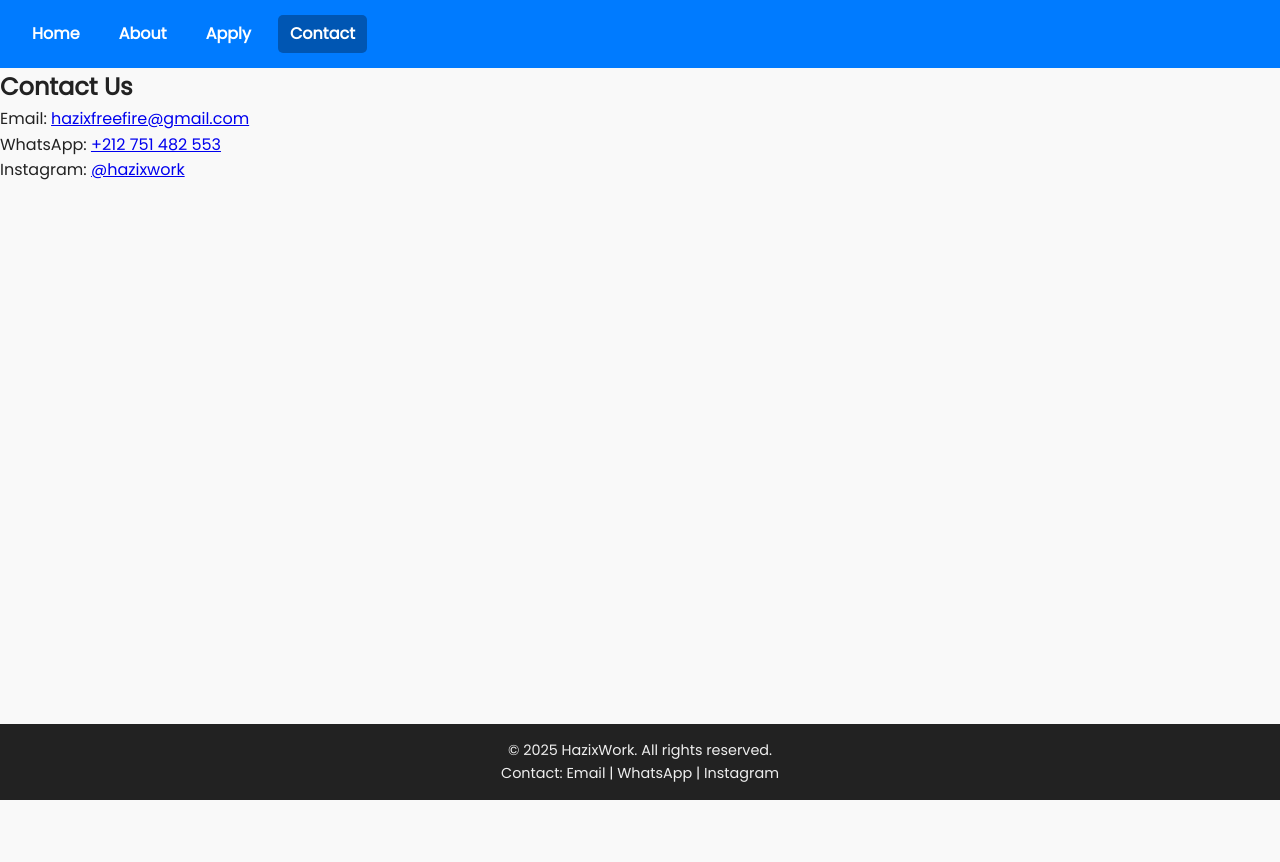
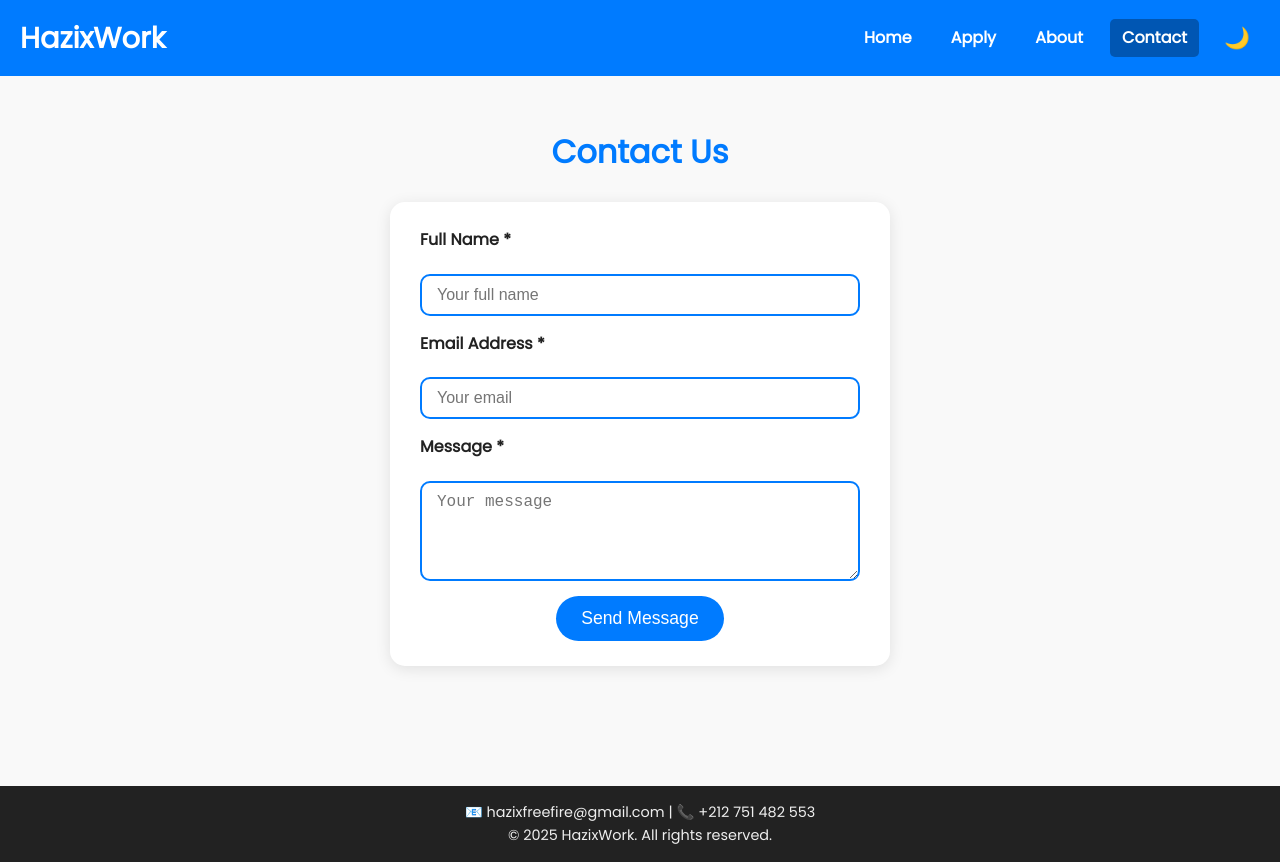
Before and after one commit to hazix99/hazixwork, a plain HTML site: page contact.html in a window 1280 px wide. Before the commit the page ends 800 px from the top, so only its background shows below. Drawn offline with nearby package versions, Linux system fonts and the light colour scheme.

Commit message:
Update contact.html

```diff
--- a/contact.html
+++ b/contact.html
@@ -2,38 +2,91 @@
 <html lang="en">
 <head>
   <meta charset="UTF-8" />
-  <title>Contact - HazixWork</title>
+  <meta name="viewport" content="width=device-width, initial-scale=1" />
+  <title>HazixWork | Contact</title>
+
+  <!-- Google Fonts -->
+  <link href="https://fonts.googleapis.com/css2?family=Poppins&display=swap" rel="stylesheet" />
+
+  <!-- Font Awesome -->
+  <script src="https://kit.fontawesome.com/a076d05399.js" crossorigin="anonymous"></script>
+
+  <!-- AOS CSS -->
+  <link href="https://unpkg.com/aos@2.3.1/dist/aos.css" rel="stylesheet" />
+
   <link rel="stylesheet" href="style.css" />
+  <style>
+    /* تعديل خاص لوسط الصفحة */
+    main.container {
+      display: flex !important;
+      justify-content: center;
+      align-items: center;
+      min-height: 80vh; /* ارتفاع كبير باش يجي في الوسط عمودياً */
+      padding: 20px;
+    }
+  </style>
 </head>
 <body>
-
-  <!-- Navbar -->
 <header>
-    <nav class="navbar">
+  <h1>HazixWork</h1>
+  <nav>
     <a href="index.html">Home</a>
+    <a href="apply.html">Apply</a>
     <a href="about.html">About</a>
-      <a href="apply.html">Apply</a>
     <a href="contact.html" class="active">Contact</a>
+    <button id="darkModeToggle" aria-label="Toggle Dark Mode" title="Toggle Dark Mode">🌙</button>
   </nav>
 </header>
 
-  <!-- Contact info -->
-  <main class="contact-container">
-    <h2>Contact Us</h2>
-    <p>Email: <a href="mailto:hazixfreefire@gmail.com">hazixfreefire@gmail.com</a></p>
-    <p>WhatsApp: <a href="https://wa.me/212751482553" target="_blank" rel="noopener">+212 751 482 553</a></p>
-    <p>Instagram: <a href="https://www.instagram.com/hazixwork/" target="_blank" rel="noopener">@hazixwork</a></p>
+<main class="container" data-aos="fade-up">
+  <section style="width: 100%; max-width: 500px;">
+    <h2 style="text-align:center; margin-bottom: 25px;">Contact Us</h2>
+    <form action="mailto:hazixfreefire@gmail.com" method="POST" enctype="text/plain">
+      <label for="name">Full Name *</label>
+      <input type="text" id="name" name="name" placeholder="Your full name" required />
+
+      <label for="email">Email Address *</label>
+      <input type="email" id="email" name="email" placeholder="Your email" required />
+
+      <label for="message">Message *</label>
+      <textarea id="message" name="message" placeholder="Your message" required></textarea>
+
+      <button type="submit" class="btn">Send Message</button>
+    </form>
+  </section>
 </main>
 
-  <!-- Footer -->
 <footer>
-    <p>© 2025 HazixWork. All rights reserved.</p>
-    <p>Contact:
-      <a href="mailto:hazixfreefire@gmail.com">Email</a> |
-      <a href="https://wa.me/212751482553" target="_blank" rel="noopener">WhatsApp</a> |
-      <a href="https://www.instagram.com/hazixwork/" target="_blank" rel="noopener">Instagram</a>
-    </p>
+  <p>📧 <a href="mailto:hazixfreefire@gmail.com">hazixfreefire@gmail.com</a> | 📞 <a href="https://wa.me/212751482553" target="_blank">+212 751 482 553</a></p>
+  <p>&copy; 2025 HazixWork. All rights reserved.</p>
 </footer>
+
+<!-- AOS JS -->
+<script src="https://unpkg.com/aos@2.3.1/dist/aos.js"></script>
+<script>
+  AOS.init();
+
+  // Dark Mode Toggle
+  const toggleBtn = document.getElementById('darkModeToggle');
+  const body = document.body;
+  const currentTheme = localStorage.getItem('theme');
+
+  if(currentTheme === 'dark') {
+    body.classList.add('dark-mode');
+    toggleBtn.textContent = '☀️';
+  }
+
+  toggleBtn.addEventListener('click', () => {
+    body.classList.toggle('dark-mode');
+    if(body.classList.contains('dark-mode')) {
+      toggleBtn.textContent = '☀️';
+      localStorage.setItem('theme', 'dark');
+    } else {
+      toggleBtn.textContent = '🌙';
+      localStorage.setItem('theme', 'light');
+    }
+  });
+</script>
 
 </body>
 </html>
```
Lines whose indentation alone changed are shown as unchanged.
